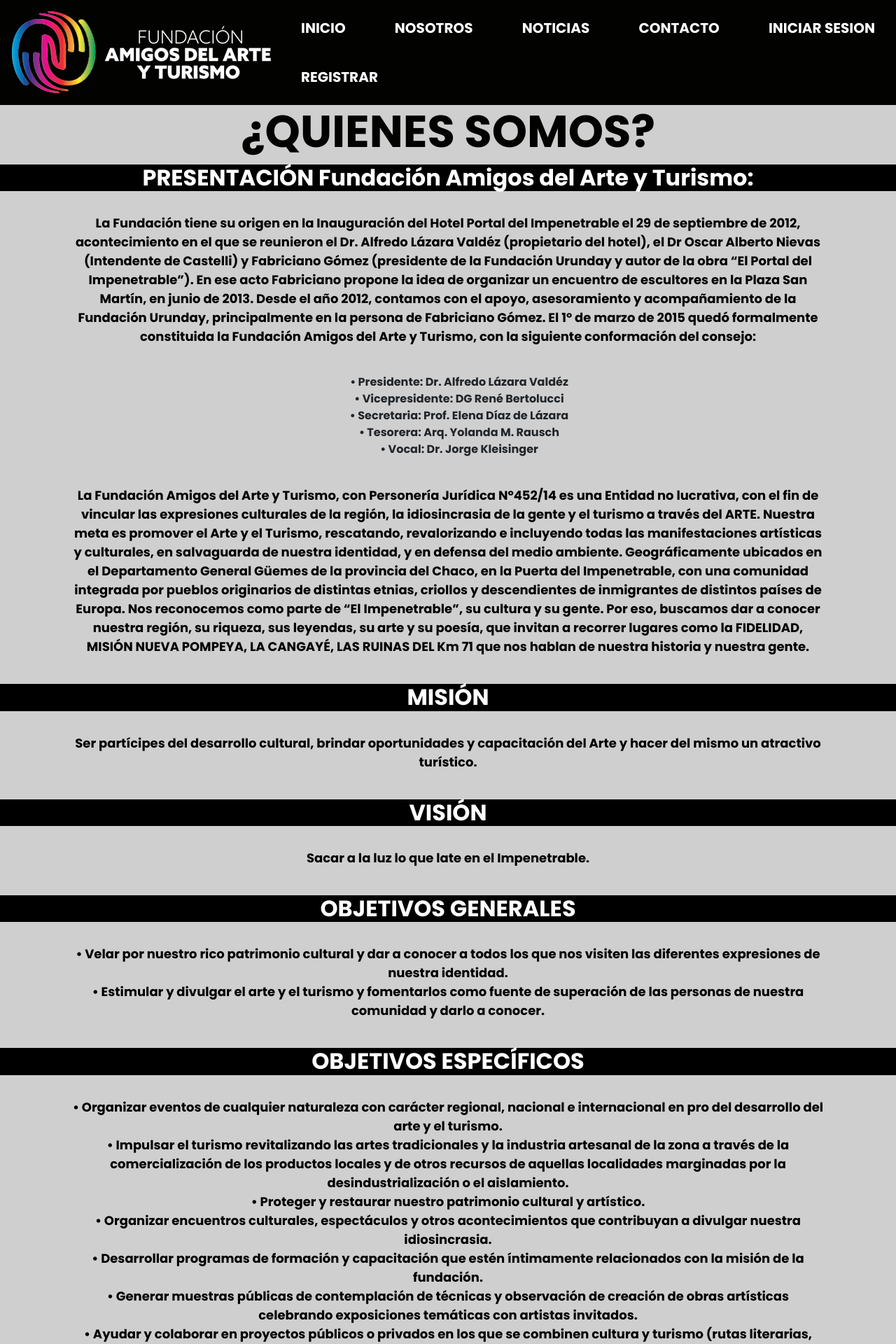
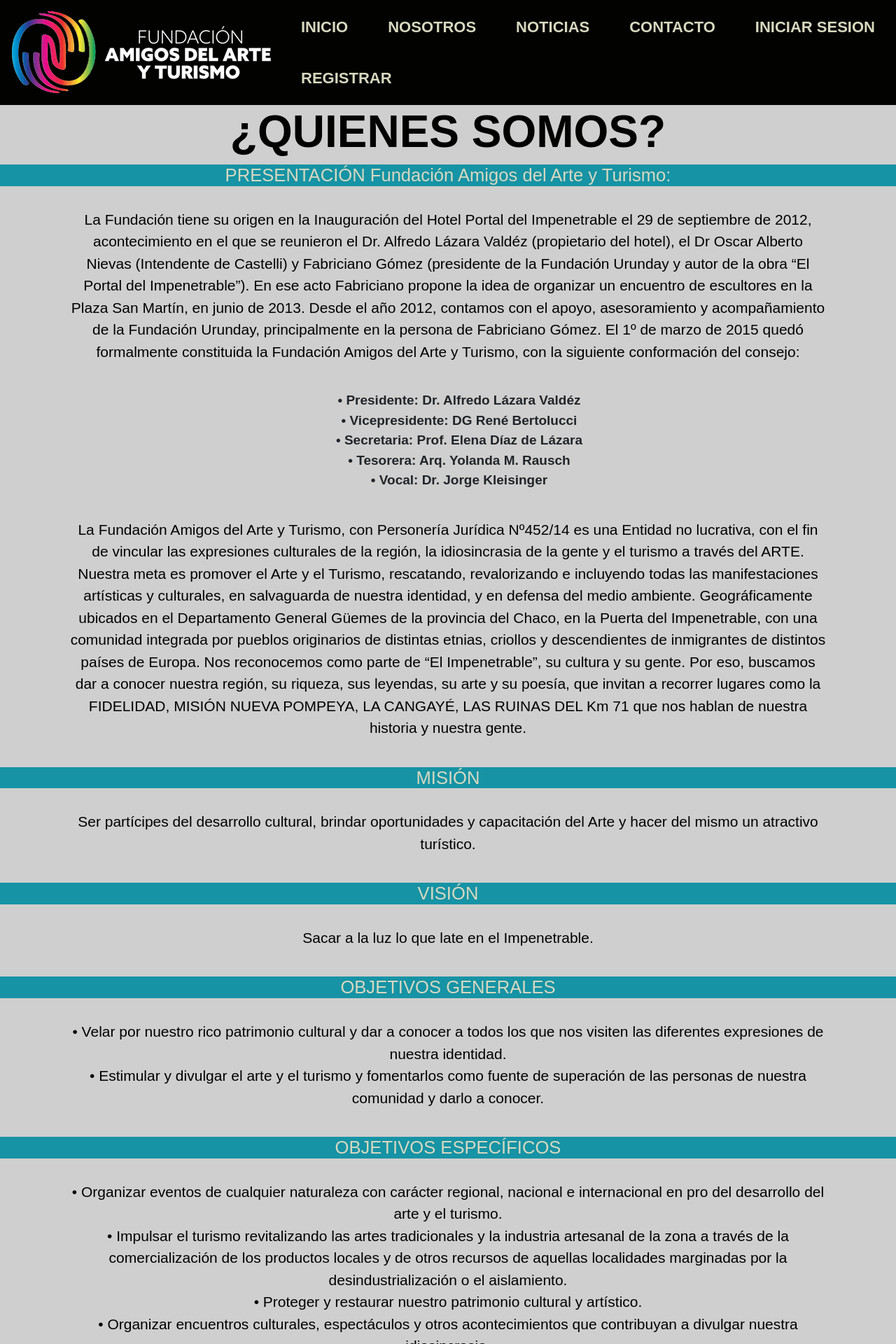
Before and after one commit to NahuelSanchez5/Fundaci-n-Amigos-del-Arte, a Django app: page /Nosotros/ in a window 1280 px wide. Shown: the top 1920 px of the page at 70% size. Run offline with Django 3.2, Linux system fonts and the light colour scheme.

Commit message:
trabajo arreglado

```diff
--- a/blog/static/css/main.css
+++ b/blog/static/css/main.css
@@ -1,6 +1,3 @@
-/* TIPO DE FUENTE*/
-@import url("https://fonts.googleapis.com/css2?family=Poppins:wght@700&display=swap");
-
 *{
     margin: 0;
     border: 0;
@@ -12,7 +9,7 @@
 /* ES EL BODY DE TODO EL PROYECTO */
 body {
     text-align: center;
-    font-family: 'Poppins',sans-serif;
+    font-family: sans-serif;
     background-color: rgb(207, 207, 207);
 }
 
@@ -45,16 +42,15 @@ body {
 .navbar a {
     display: block;
     padding: 20px 20px;
-    color: #fff;
+    color: #d8d8c0;
     text-decoration: none;
     text-transform: uppercase;
-    font-size: 20px;
+    font-size: 22px;
+    font-weight: bolder;
 }
 
 .navbar a:hover {
-    background: #5fc66d;
-    border-radius: 5px;
-
+    background: #9f8d8d;
 }
 
 .header {
@@ -79,9 +75,15 @@ body {
 
 p {
     margin-bottom: 40px;
-    font-size: 18px;
+    font-size: 21px;
     color: rgb(0, 0, 0);
     padding: 0 100px;
+}
+
+.patrimonio ul{
+    font-size: 19px;
+    font-weight: bolder;
+    list-style: none;
 }
 
 /* LO QUE ESTA DEBAJO DE LA BARRA DE NAVEGACION */
@@ -124,14 +127,14 @@ p {
 }
 .redes {
     background-color: #020300;
-    width: 150px;
+    width: 220px;
     height: 125px;
     border-radius: 10px;
     margin: auto;
     line-height: 30px;
 }
 a {
-    color: rgb(255, 255, 255);
+    color: #d8d8c0;
     text-decoration: none;
 }
 .mapa iframe {
@@ -191,8 +198,8 @@ footer {
 }
 
 .integrante {
-    background-color: rgb(0, 0, 0);
-    color: #fff;
+    background-color: #1693a5;
+    color: #d8d8c0;
     margin-bottom: none;
 }
 .patrimonio {
@@ -239,9 +239,13 @@ form input{
 form {
     background-color: rgb(119, 153, 216);
     border-radius: 20px;
-    box-shadow: 20px 20px black;
+    box-shadow: 10px 10px rgb(61, 60, 60);
 }
 
-span helptext{
-    clear: left;
+h2 {
+    font-size: 2vw;
 }
+
+h3{
+    color: black;
+}
```
Also changed, not shown: other parts of blog/static/css/main.css (+18 -20 lines), blog/apps/usuarios/forms.py (+20 -17 lines).
